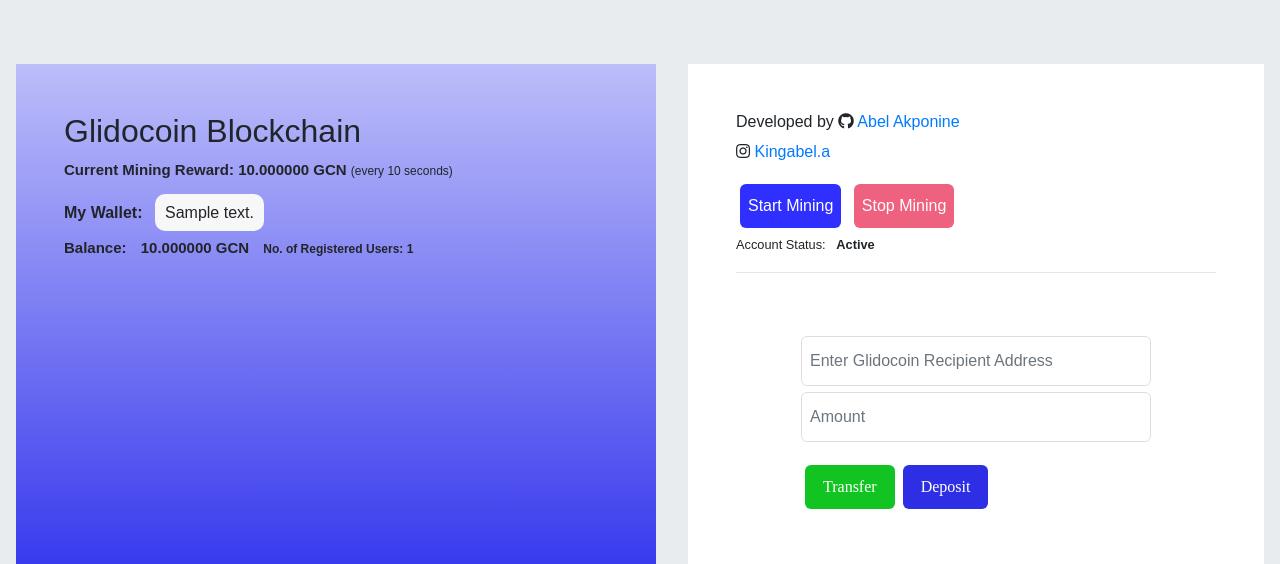
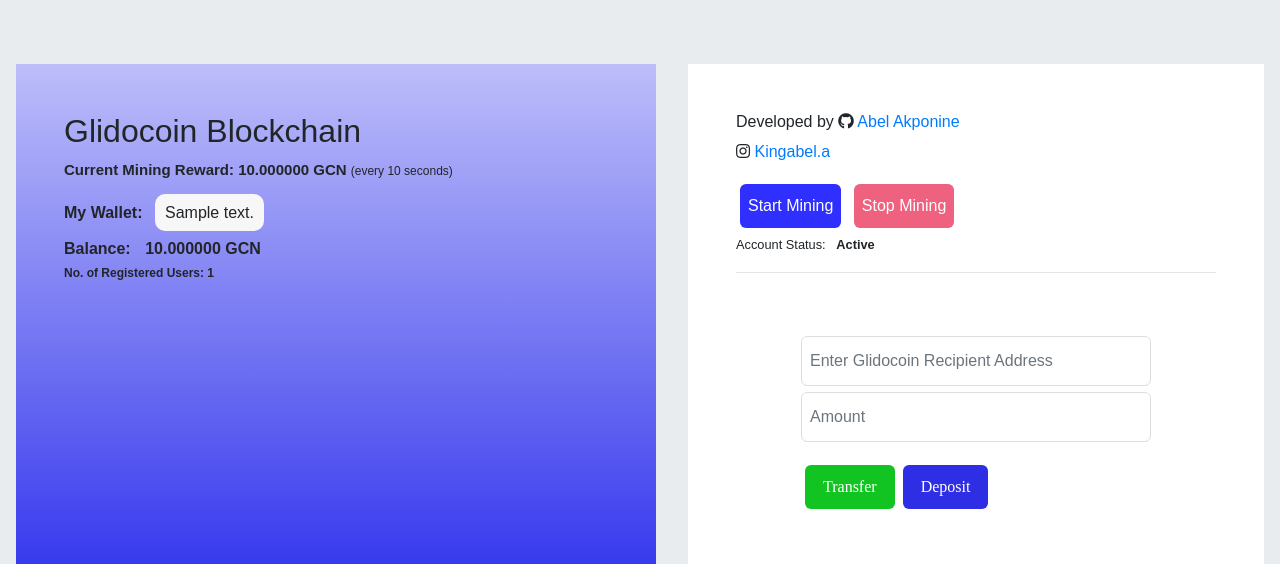
Before and after one commit to abelakponine/Glidocoin, a Django app: template Glidocoin/templates/index.html in a window 1280 px wide. Shown: the part 66-630 px from the top of the page. Run offline with Django 3.2, Linux system fonts and the light colour scheme; the template is opened without the code that fills it: most values are stand-ins (such as "Sample title", 1, 10 or a date in 2020); data that the repository does not hold is empty; some libraries are stand-ins or nearby versions.

Commit message:
Glidocoin Update

```diff
--- a/Glidocoin/templates/index.html
+++ b/Glidocoin/templates/index.html
@@ -27,7 +27,7 @@
                         <b>Current Mining Reward: {{ Glidocoin.miningReward | floatformat:6 }} GCN <small>(every 10 seconds)</small></b>
                         <p>
                             <h6 style="line-height:2;"><span class="mr-2 font-weight-bold">My Wallet:</span> <span id="wallet_address" style="background:#f7f7f7;padding:10px;border-radius:10px;">{{ Glidocoin.myWallet.walletAddress }}</span></h6>
-                            <b>Balance: <span id="wallet_balance" style="padding:10px;">{{ Glidocoin.myBalance | floatformat:6 }} GCN</span></b>
+                            <b style="font-size:16px;">Balance: <span id="wallet_balance" style="padding:10px;">{{ Glidocoin.myBalance | floatformat:6 }} GCN</span></b><br>
                             <small><b>No. of Registered Users: {{ Glidocoin.totalUsers }}</b></small>
                         </p>
                     </div>
```
